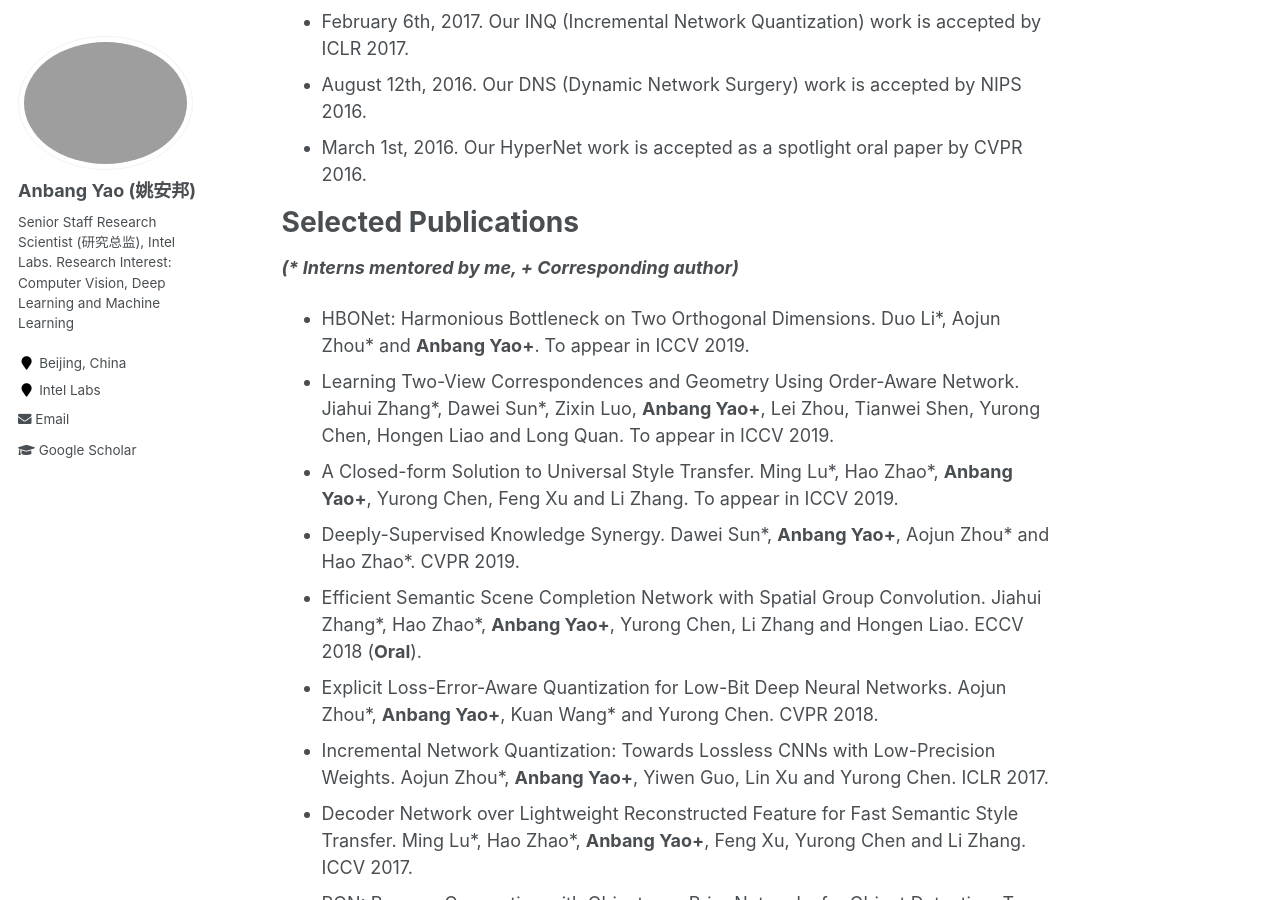
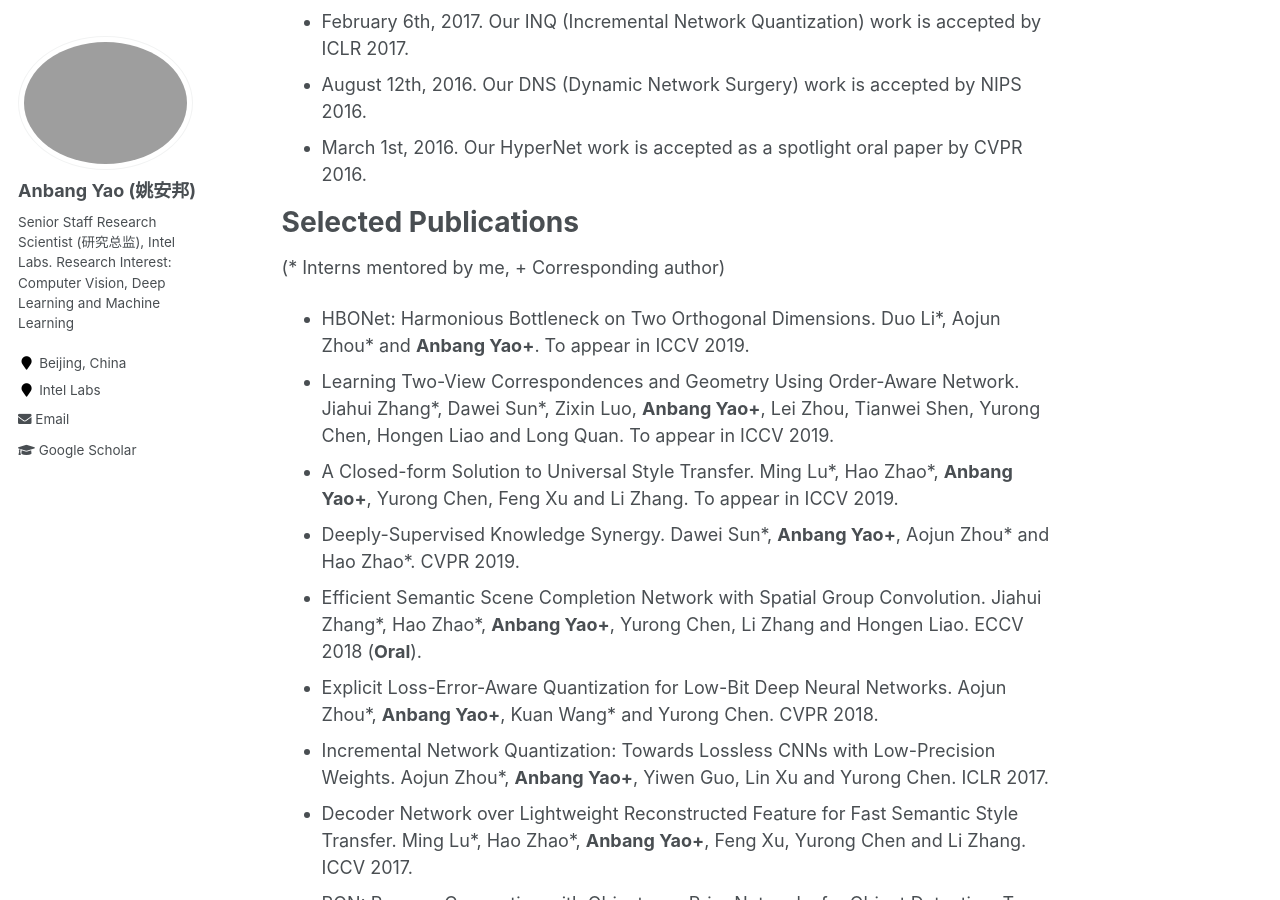
Before and after one commit to YaoAnbang/YaoAnbang.github.io, a Jekyll site: the page built from _pages/about.md, in a window 1280 px wide and 900 px high, scrolled down 969 px. Built offline with Jekyll 4.4.1, drawn with Linux system fonts in a browser that asks for light colours.

```diff
--- a/_pages/about.md
+++ b/_pages/about.md
@@ -29,7 +29,7 @@ Anbang Yao got his Ph.D. degree from Tsinghua University in Jan. 2010. He is cur
 Selected Publications
 =====
 
-***(\* Interns mentored by me, \+ Corresponding author)***
+(\* Interns mentored by me, \+ Corresponding author)
 + HBONet: Harmonious Bottleneck on Two Orthogonal Dimensions. Duo Li\*, Aojun Zhou\* and **Anbang Yao+**. To appear in ICCV 2019.
 + Learning Two-View Correspondences and Geometry Using Order-Aware Network. Jiahui Zhang\*, Dawei Sun\*, Zixin Luo, **Anbang Yao+**, Lei Zhou, Tianwei Shen, Yurong Chen, Hongen Liao and Long Quan. To appear in ICCV 2019.
 + A Closed-form Solution to Universal Style Transfer. Ming Lu\*, Hao Zhao\*, **Anbang Yao+**, Yurong Chen, Feng Xu and Li Zhang. To appear in ICCV 2019.
```
